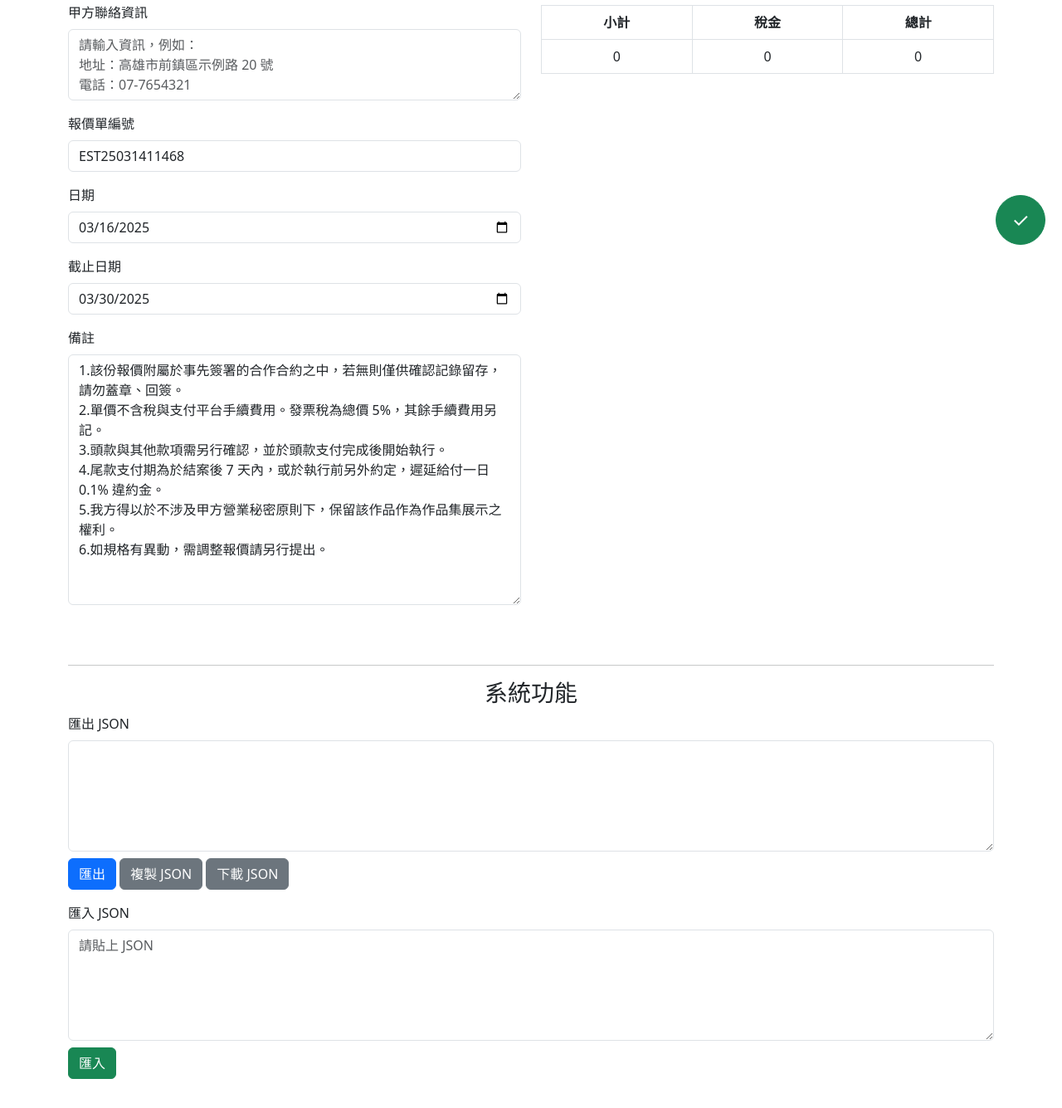
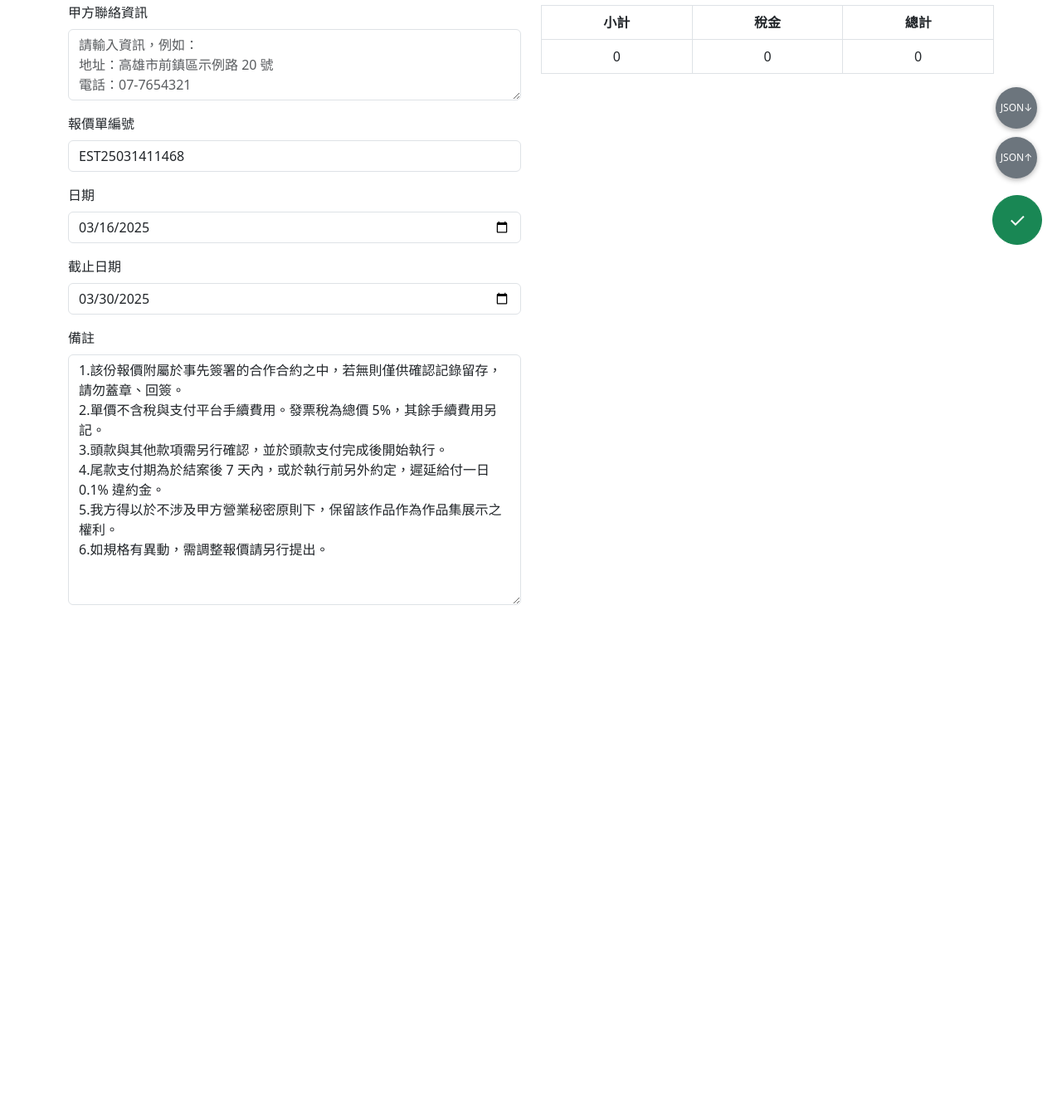
Before and after one commit to lazyjerry/estimate-generator, a website: page src/form.html in a window 1280 px wide. Shown: the part 485-1820 px from the top of the page at 83% size. After the commit the page ends 1254 px from the top, so only its background shows below. Drawn offline with nearby package versions, Linux system fonts and the light colour scheme.

Commit message:
更新功能

```diff
--- a/src/form.html
+++ b/src/form.html
@@ -10,7 +10,7 @@
       /* 額外自訂樣式 */
       #submitButton {
         bottom: 20px;
-        right: 20px;
+        right: 24px;
         width: 60px;
         height: 60px;
         font-size: 24px;
@@ -19,6 +19,32 @@
         width: 50px;
         text-align: center;
       }
+
+      /* 小型圓形浮動按鈕（匯出JSON、匯入JSON），置於送出按鈕上方 */
+    .fab-sub {
+      position: fixed;
+      right: 30px;
+      width: 50px;
+      height: 50px;
+      border-radius: 50%;
+      background-color: #6c757d; /* 灰色，可自行調整 */
+      color: white;
+      border: none;
+      font-size: 12px;
+      box-shadow: 0 2px 6px rgba(0,0,0,0.3);
+      display: flex;
+      align-items: center;
+      justify-content: center;
+      z-index: 999;
+      cursor: pointer;
+    }
+    /* 匯出JSON、匯入JSON 分別用不同 bottom 值 */
+    #exportJsonBtn {
+      bottom:160px; /* 在送出上方再往上一些 */
+    }
+    #importJsonBtn {
+      bottom: 100px; /* 在 exportJsonBtn 之間 */
+    }
     </style>
   </head>
 
@@ -108,33 +134,16 @@
               </tr>
             </table>
           </div>
-          <div class="col-12 mt-2">
-            <!-- 匯入 & 匯出 區塊 -->
-            <div class="mb-4 mt-5">
-              <hr> <!-- 分隔線，表示這是系統功能 -->
-              <h3 class="text-center">系統功能</h3>
-              <!-- 匯出 JSON -->
-              <div class="mb-3">
-                <label for="exportedJson" class="form-label">匯出 JSON</label>
-                <textarea class="form-control" id="exportedJson" rows="5" readonly></textarea>
-                <button type="button" class="btn btn-primary mt-2" onclick="exportFormData()">匯出</button>
-                <button type="button" class="btn btn-secondary mt-2" onclick="copyExportedJson()">複製 JSON</button>
-                <button type="button" class="btn btn-secondary mt-2" onclick="downloadJson()">下載 JSON</button>
-              </div>
-              <!-- 匯入 JSON -->
-              <div class="mb-3">
-                <label for="importJson" class="form-label">匯入 JSON</label>
-                <textarea class="form-control" id="importJson" rows="5" placeholder="請貼上 JSON"></textarea>
-                <button type="button" class="btn btn-success mt-2" onclick="importFormData()">匯入</button>
-              </div>
-            </div>
-            <!-- ./ -->
-          </div>
         </div>
         <!-- 浮動的圓形提交按鈕 -->
         <button type="submit" id="submitButton" class="btn btn-success rounded-circle position-fixed">
           &#10003;
         </button>
+        <!-- 小型圓形：匯出JSON、匯入JSON -->
+        <button type="button" class="fab-sub" id="exportJsonBtn" onclick="exportFormJSON()" title="匯出 JSON">JSON↓</button>
+        <button type="button" class="fab-sub" id="importJsonBtn" onclick="document.getElementById('importJsonFile').click()" title="匯入 JSON">JSON↑</button>
+        <!-- 隱藏檔案欄位，供匯入 JSON -->
+        <input type="file" id="importJsonFile" style="display:none" accept=".json" onchange="importFormJSON(event)" />
       </form>
     </div>
     <!-- 隱藏的品項模板：數量、單價、刪除 都在同一行 -->
@@ -191,6 +200,8 @@
     <script src="https://code.jquery.com/jquery-3.6.0.min.js"></script>
     <!-- Bootstrap JS CDN -->
     <script src="https://cdn.jsdelivr.net/npm/bootstrap@5.3.0/dist/js/bootstrap.bundle.min.js"></script>
+    <!-- FileSaver.js 用於下載 JSON -->
+    <script src="https://cdnjs.cloudflare.com/ajax/libs/FileSaver.js/2.0.5/FileSaver.min.js"></script>
     <script>
     // 設定日期預設值：後天及後 14 天
     function setDefaultDates() {
@@ -420,14 +431,54 @@
         );
         if (!confirmed) {
           e.preventDefault(); // 使用者按下「取消」，阻止送出
+        } else {
+          removeAllFields();
         }
       });
     });
 
     </script>
     <script>
-    // 匯出表單數據為 JSON
-    function exportFormData() {
+    // 匯出 JSON => 產生檔案
+    function exportFormJSON() {
+      // 先將目前表單的內容組合成物件
+      const formData = gatherFormData();
+      // 轉成 JSON
+      const jsonStr = JSON.stringify(formData, null, 2);
+      // 準備下載檔名
+      const now = new Date();
+      const yyyy = now.getFullYear();
+      const mm = String(now.getMonth() + 1).padStart(2, "0");
+      const dd = String(now.getDate()).padStart(2, "0");
+      const hh = String(now.getHours()).padStart(2, '0');
+      const min = String(now.getMinutes()).padStart(2, '0');
+      const sec = String(now.getSeconds()).padStart(2, '0');
+      const dateTimeStr = `${yyyy}_${mm}_${dd}_${hh}_${min}_${sec}`;
+      const blob = new Blob([jsonStr], { type: "application/json;charset=utf-8" });
+      saveAs(blob, `quoteData_${dateTimeStr}.json`);
+    }
+
+    // 匯入 JSON
+    function importFormJSON(event) {
+      const file = event.target.files[0];
+      if (!file) return;
+      const reader = new FileReader();
+      reader.onload = function(e) {
+        try {
+          const data = JSON.parse(e.target.result);
+          fillFormData(data);
+          alert("匯入成功！表單已更新。");
+        } catch (error) {
+          alert("JSON 格式錯誤或無法解析。");
+        }
+      };
+      reader.readAsText(file);
+      // reset input value
+      event.target.value = "";
+    }
+
+    // 讀取當前表單 (quoteForm) 並轉成物件
+    function gatherFormData() {
       const formData = {
         logoUrl: $("#logoUrl").val(),
         providerName: $("#providerName").val(),
@@ -441,91 +492,76 @@
         remarks: $("#remarks").val(),
         items: []
       };
-
-      // 取得所有品項資料
+      // 取得所有品項
       $("#itemsTable tbody tr.descRow").each(function(index) {
         const desc = $(this).find("textarea[name='itemDescription']").val();
         const qty = parseInt($(this).next(".numberRow").find("input[name='itemQuantity']").val(), 10);
         const price = parseInt($(this).next(".numberRow").find("input[name='itemUnitPrice']").val(), 10);
-
         formData.items.push({ desc, qty, price });
       });
-
-      // 顯示 JSON
-      $("#exportedJson").val(JSON.stringify(formData, null, 2));
+      return formData;
     }
 
-    // 複製 JSON 到剪貼簿
-    function copyExportedJson() {
-      const jsonText = $("#exportedJson").val();
-      if (!jsonText) {
-        alert("請先點擊『匯出』按鈕產生 JSON");
-        return;
-      }
+    // 將 JSON 內容填回表單
+    function fillFormData(data) {
+      $("#logoUrl").val(data.logoUrl || "");
+      $("#providerName").val(data.providerName || "");
+      $("#providerContact").val(data.providerContact || "");
+      $("#customerName").val(data.customerName || "");
+      $("#customerContact").val(data.customerContact || "");
+      $("#quoteNumber").val(data.quoteNumber || "");
+      $("#dateInput").val(data.date || "");
+      $("#deadlineInput").val(data.deadline || "");
+      $("#taxPercent").val(data.taxPercent || 0);
+      $("#remarks").val(data.remarks || "");
 
-      const exportedJson = document.getElementById("exportedJson");
-      exportedJson.select();
-      document.execCommand("copy");
-      alert("JSON 已複製");
-    }
-
-    // 匯入 JSON 到表單
-    function importFormData() {
-      const jsonText = $("#importJson").val();
-
-      try {
-        const data = JSON.parse(jsonText);
-
-        // 填入基本資料
-        $("#logoUrl").val(data.logoUrl);
-        $("#providerName").val(data.providerName);
-        $("#providerContact").val(data.providerContact);
-        $("#customerName").val(data.customerName);
-        $("#customerContact").val(data.customerContact);
-        $("#quoteNumber").val(data.quoteNumber);
-        $("#dateInput").val(data.date);
-        $("#deadlineInput").val(data.deadline);
-        $("#taxPercent").val(data.taxPercent);
-        $("#remarks").val(data.remarks);
-
-        // 清空品項
-        $("#itemsTable tbody").empty();
-
-        // 依據 JSON 重新新增品項
-        data.items.forEach(function(item) {
+      // 清空現有的items
+      $("#itemsTable tbody").empty();
+      // 新增
+      if (Array.isArray(data.items)) {
+        data.items.forEach(item => {
           const templateHtml = $("#itemTemplate").html();
           const $cloned = $($.parseHTML(templateHtml));
 
-          $cloned.filter(".descRow").find('textarea[name="itemDescription"]').val(item.desc);
-          $cloned.filter(".numberRow").find('input[name="itemQuantity"]').val(item.qty);
-          $cloned.filter(".numberRow").find('input[name="itemUnitPrice"]').val(item.price);
+          $cloned.filter(".descRow").find("textarea[name='itemDescription']").val(item.desc);
+          $cloned.filter(".numberRow").find("input[name='itemQuantity']").val(item.qty);
+          $cloned.filter(".numberRow").find("input[name='itemUnitPrice']").val(item.price);
 
           $("#itemsTable tbody").append($cloned);
         });
-
-        // 重新計算總計
-        updateTotals();
-        alert("JSON 匯入成功");
-      } catch (error) {
-        alert("JSON 格式錯誤，請確認格式是否正確");
       }
+      updateTotals();
     }
 
-    // 下載 JSON 檔案
-    function downloadJson() {
-      const jsonText = $("#exportedJson").val();
-      if (!jsonText) {
-        alert("請先點擊『匯出』按鈕產生 JSON");
-        return;
+    </script>
+    <script>
+    // 固定前綴，可自行修改
+    const LS_PREFIX = "estg";
+
+    // 頁面載入後
+    $(document).ready(function() {
+
+      restoreAllFields();
+
+      $("#quoteForm").on("blue change", "input, select, textarea", function(e) {
+        console.log("SAVE");
+        const formData = gatherFormData();
+        const jsonStr = JSON.stringify(formData, null, 2);
+        localStorage.setItem(LS_PREFIX, jsonStr);
+      });
+    });
+
+    function removeAllFields() {
+      localStorage.removeItem(LS_PREFIX);
+    }
+
+    // 還原所有欄位的值
+    function restoreAllFields() {
+      const data = JSON.parse(localStorage.getItem(LS_PREFIX));
+      console.log(data);
+      if (data) {
+        fillFormData(data);
       }
-
-      const blob = new Blob([jsonText], { type: "application/json" });
-      const a = document.createElement("a");
-      a.href = URL.createObjectURL(blob);
-      a.download = `報價單資料＿${new Date().toISOString().replace(/[:.]/g, "_")}.json`;
-      document.body.appendChild(a);
-      a.click();
-      document.body.removeChild(a);
     }
 
     </script>
```
Also changed, not shown: README.md.
